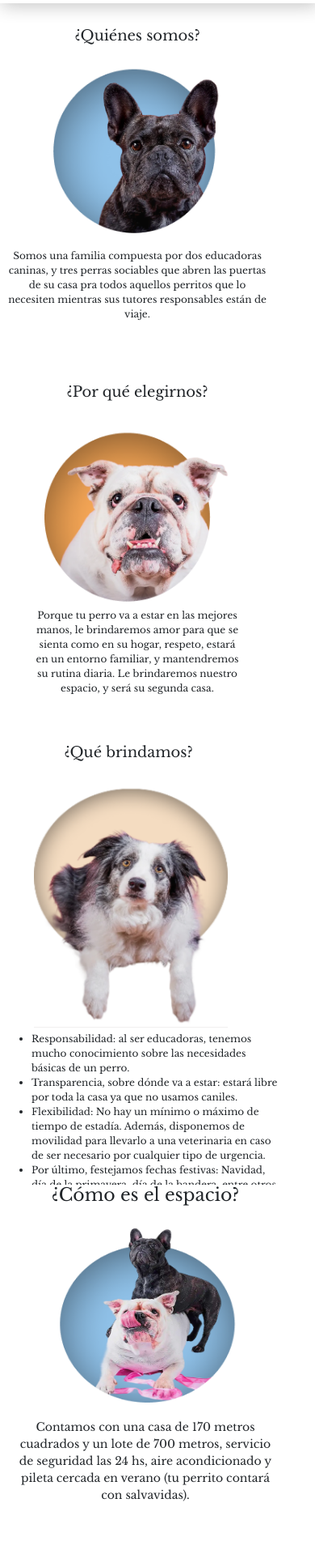
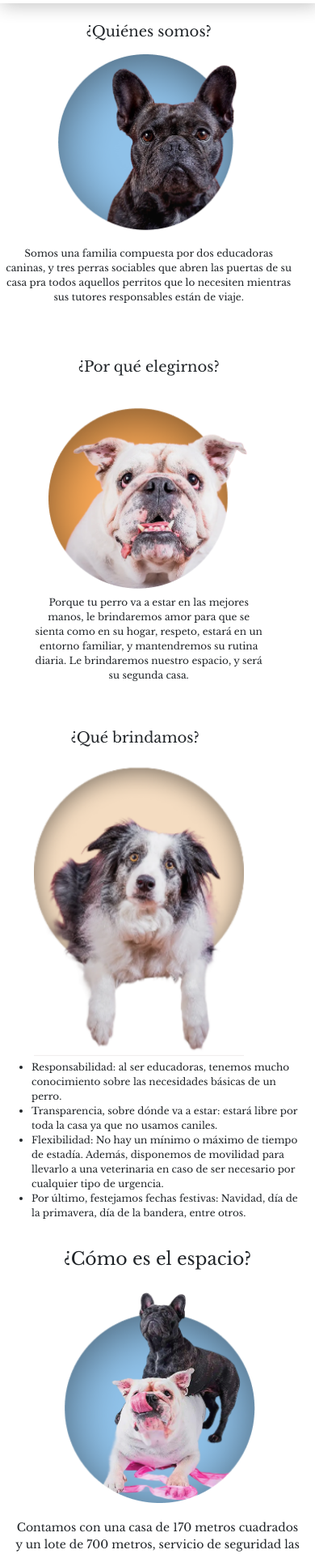
Before and after one commit to JaRafCaPer/guarderia_el_country, a React (Create React App) app: page /nosotras in a window 390 px wide. Shown: the part 52-1971 px from the top of the page at 81% size. Built offline with nearby package versions, Linux system fonts and the light colour scheme.

Commit message:
Vista mobile sobrrenosotras lista

```diff
--- a/src/components/SobreNosotras/SobreNosotras.css
+++ b/src/components/SobreNosotras/SobreNosotras.css
@@ -735,7 +735,9 @@
         height: 100%;
         align-content: start;
         justify-items: start;
-        grid-auto-columns: 480px;
+        display: flex;
+        flex-direction: column;
+        /* grid-auto-columns: 480px;
         grid-template-columns: 480px ;
         grid-template-rows: 420px 450px 550px 450px 450px 450px;
         grid-gap: 10px;
@@ -745,7 +747,8 @@
         "cColBri"
         "cColEsp"
         "cColTraer"
-        "cColAdapT";
+        "cColAdapT"; */
+
     }
     .cCol,
     .cColRer,
@@ -757,22 +760,22 @@
         grid-column: 1;
     }
     .cCol {
-        width: 340px ;
+        width: 94.44vw ;
         flex-direction: column;
         justify-content: center;
         grid-area: cCol;
     }
 
     .cColRer{
-        width: 340px;
+        width: 94.44vw;
         flex-direction: column;
         justify-content: center;
         grid-area: cColRer;
     }
 
     .cColBri{
-        width: 340px;
-        height: 420px;
+        width: 94.44vw;
+        height: auto;
         flex-direction: column;
         grid-area: cColBri;
     }
@@ -782,23 +785,23 @@
     }
 
     .cColEsp{
-        width: 340px;
-        height: 500px;
+        width: 94.44vw;
+        height: auto;
         flex-direction: column;
         grid-area: cColEsp;
     }
 
     .cColTraer{
-        width: 340px;
-        height: 500px;
+        width: 94.44vw;
+        height: auto;
         display: flex;
         flex-direction: column;
         grid-area: cColTraer;
     }
 
     .cColAdapT{
-        width: 340px;
-        height: 420px;
+        width: 94.44vw;
+        height: auto;
         flex-direction: column;
         grid-area: cColAdapT;
     }
@@ -807,30 +810,31 @@
     }
 
     .perroTablet{
-        width: 230px;
-        height: 219px;
+        width: 63.89vw;
+        height: auto;
     }
 
     .perroPhone{
         display: block;
-        width: 230px;
-        height: 219px;
+        width: 63.89vw;
+        height: auto;
     }
     .perroPhoneBeige{
         display: block;
-        width: 240px;
-        height: 300px;
+        width: 66.67vw;
+        height: auto;
         margin-left: 40px ;
     }
     .info {
-        width: 350px;
-        height: 400px;
+        width: 97.2vw;
+        height: auto;
         margin-bottom: 10px;
+        margin-top: 0px;
     }
 
     .info p{
-        width: 328px;
-        height: 120px;
+        width: 91.11vw;
+        height: auto;
         font-size: 12px;
         text-align: center;
         margin: 0;
@@ -838,28 +842,29 @@
     }
 
     .info h2{
-        width: 194px;
-        height: 30px;
+        width: 53.89vw;
+        height: auto;
         font-size: 18px;
-        margin-bottom: 20px;
+        margin-bottom: 10px;
         margin-top: 25px;
     }
     .info2 {
-        width: 350px;
-        height: 450px;
+        width: 97.22vw;
+        height: auto;
         margin-left: 0px;
-        margin-bottom: 10px;
+        margin-top: 0px;
+        margin-bottom: 0px;
     }
 
     .info2 p{
-        width: 260px;
-        height: 120px;
+        width: 72.22vw;
+        height: auto;
         font-size: 12px;
         margin-top: 8px;
     }
 
     .info2 h2{
-        width: 200px;
+        width: 55.56vw;
         height: 30px;
         font-size: 18px;
         margin-bottom: 20px;
@@ -867,11 +872,11 @@
         padding-left: 0px;
     }
     .info3 {
-        width: 360px;
-        height: 483px;
+        width: 100vw;
+        height: auto;
         background-color: white;
         margin-left: 0px;
-        margin-top: 0px;
+        margin-top: 30px;
         padding: 0px, 0px, 0px, 0px;
         display: flex;
         align-items: center;
@@ -879,15 +884,15 @@
     }
 
     .info3 p{
-        width: 328px;
-        height: 100px;
+        width: 91.11vw;
+        height: auto;
         font-size: 14px;
         text-align: center;
         margin-top: 20px;
     }
 
     .info3 h2{
-        width: 250px;
+        width: 69.44vw;
         height: 30px;
         font-size: 22px;
         text-align: center;
@@ -897,11 +902,11 @@
     }
 
     .info4 {
-        width: 360px;
-        height: 483px;
+        width: 100vw;
+        height: auto;
         background-color: white;
         margin-left: 0px;
-        margin-top: 0px;
+        margin-top: 20px;
         padding: 0px;
         display: flex;
         align-items: center;
@@ -909,15 +914,15 @@
     }
 
     .info4 p{
-        width: 340px;
-        height: 220px;
+        width: 94.44vw;
+        height: auto;
         font-size: 12px;
         margin: 0;
         margin-top: 10px;
     }
 
     .info4 h2{
-        width: 190px;
+        width: 52.78vw;
         height: 30px;
         font-size: 18px;
         margin-bottom: 20px;
@@ -926,21 +931,21 @@
     }
 
     .infoUl{
-        width: 360px;
-        height: 530px;
+        width: 100vw;
+        height: auto;
     }
 
     .infoUl .divUl ul{
-        width: 340px;
-        height: 200px;
+        width: 94.44vw;
+        height: auto;
         font-size: 12px;
         list-style-type: disc;
         margin: 5px;
     }
 
     .infoUl h2{
-        width: 194px;
-        height: 30px;
+        width: 53.89vw;
+        height: auto;
         font-size: 18px;
         text-align: center;
         margin-bottom: 20px;
@@ -948,21 +953,23 @@
     }
 
     .info5 {
-        width: 360px;
-        height: 400px;
+        width: 100vw;
+        height: auto;
         display: flex;
+        margin-top: 30px;
+        margin-bottom: 40px;
     }
 
     .info5 p{
-        width: 340px;
-        height: 207px;
+        width: 94.44vw;
+        height: auto;
         font-size: 12px;
         margin: 0;
         margin-top: 10px;
     }
 
     .info5 h2{
-        width: 190px;
+        width: 52.78vw;
         height: 30px;
         font-size: 18px;
         margin-bottom: 30px;
```
